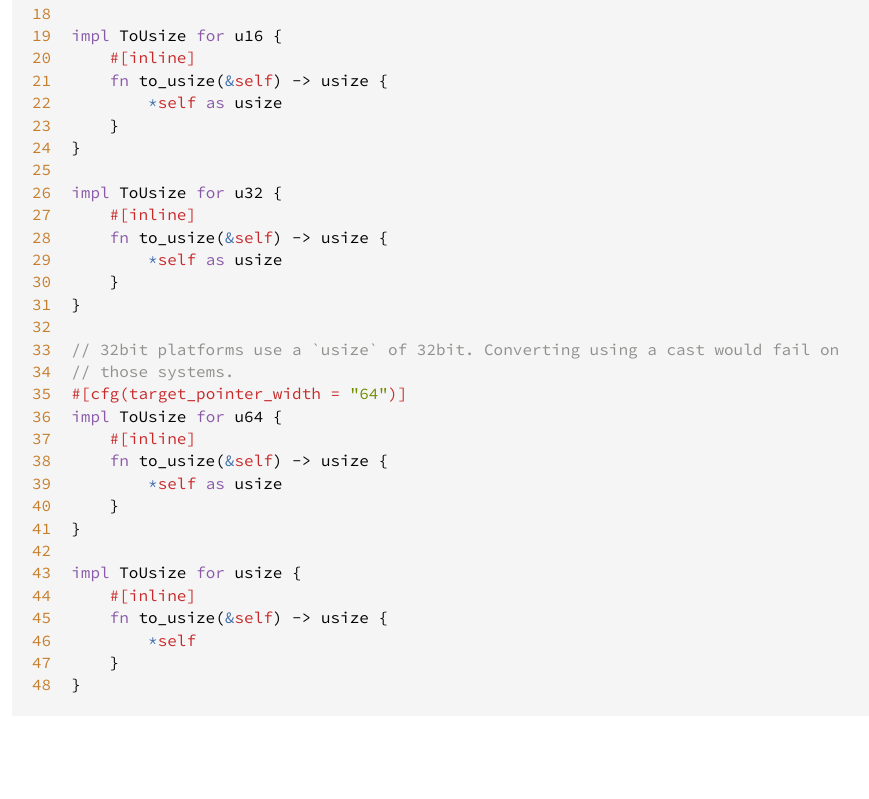
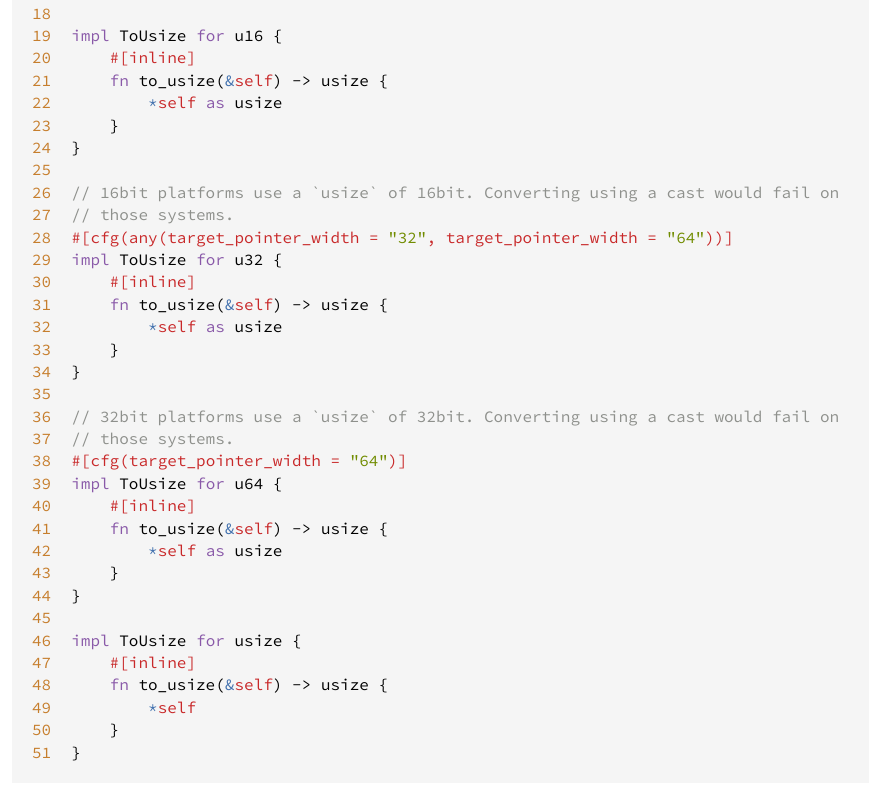
Before and after one commit to mainrs/tousize, a plain HTML site: page src/tousize/lib.rs.html in a window 1280 px wide. Shown: the part 547-1346 px from the top of the page, without its empty margins (3-872 px from the left). Before the commit the page ends 1314 px from the top, so only its background shows below. Drawn offline with Linux system fonts and the light colour scheme.

Commit message:
deploy: a098f4bbd9191d81b8c24260d01c0069918150df

```diff
--- a/src/tousize/lib.rs.html
+++ b/src/tousize/lib.rs.html
@@ -47,6 +47,9 @@
 <span id="46">46</span>
 <span id="47">47</span>
 <span id="48">48</span>
+<span id="49">49</span>
+<span id="50">50</span>
+<span id="51">51</span>
 </pre><div class="example-wrap"><pre class="rust ">
 <span class="doccomment">//! A helper trait to convert values to `usize`.</span>
 <span class="doccomment">//!</span>
@@ -73,6 +76,9 @@
     }
 }
 
+<span class="comment">// 16bit platforms use a `usize` of 16bit. Converting using a cast would fail on</span>
+<span class="comment">// those systems.</span>
+<span class="attribute">#[<span class="ident">cfg</span>(<span class="ident">any</span>(<span class="ident">target_pointer_width</span> <span class="op">=</span> <span class="string">&quot;32&quot;</span>, <span class="ident">target_pointer_width</span> <span class="op">=</span> <span class="string">&quot;64&quot;</span>))]</span>
 <span class="kw">impl</span> <span class="ident">ToUsize</span> <span class="kw">for</span> <span class="ident">u32</span> {
     <span class="attribute">#[<span class="ident">inline</span>]</span>
     <span class="kw">fn</span> <span class="ident">to_usize</span>(<span class="kw-2">&amp;</span><span class="self">self</span>) <span class="op">-&gt;</span> <span class="ident">usize</span> {
```
Also changed, not shown: tousize/index.html (+1 -1 lines), tousize/trait.ToUsize.html (+1 -1 lines).
